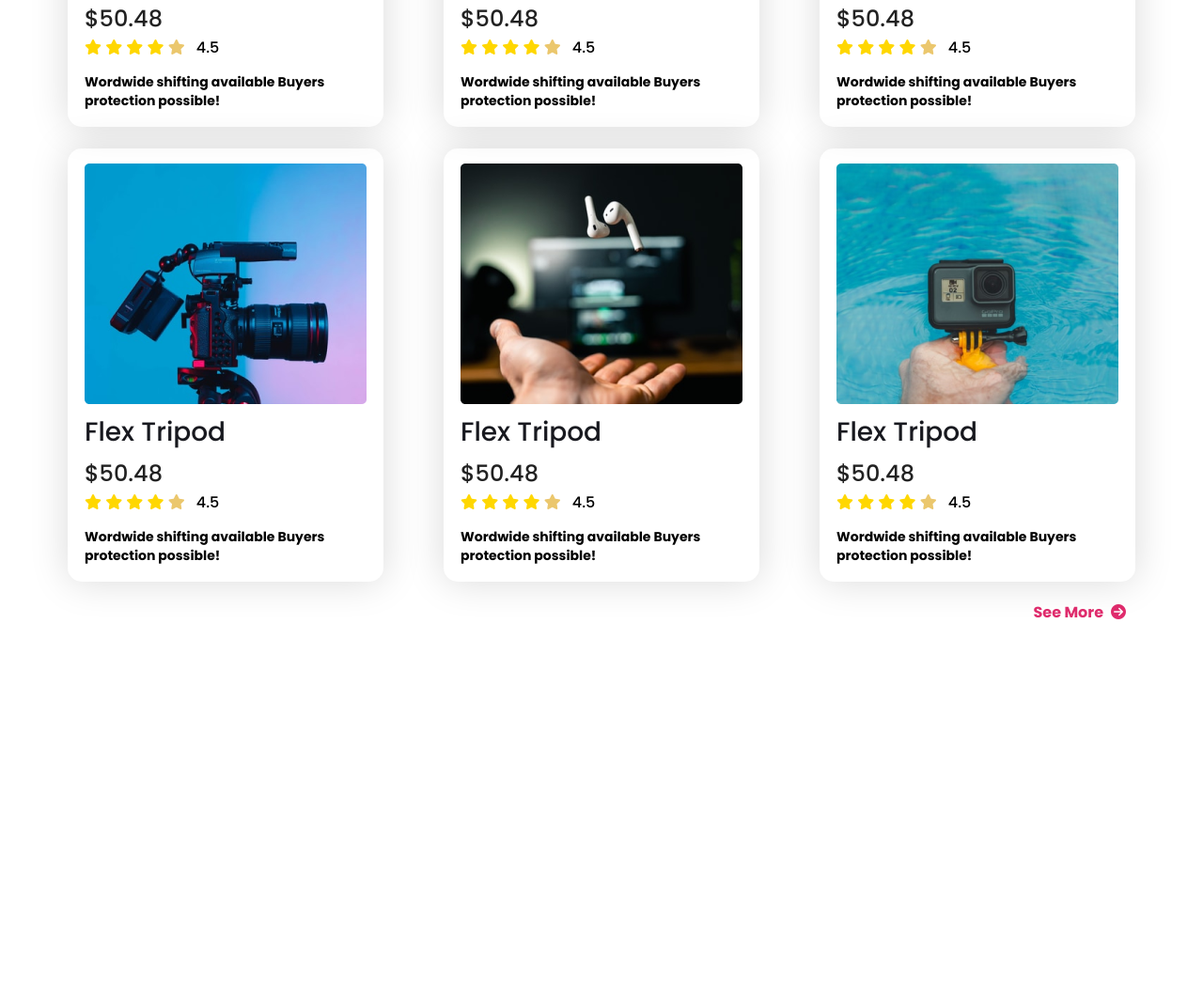
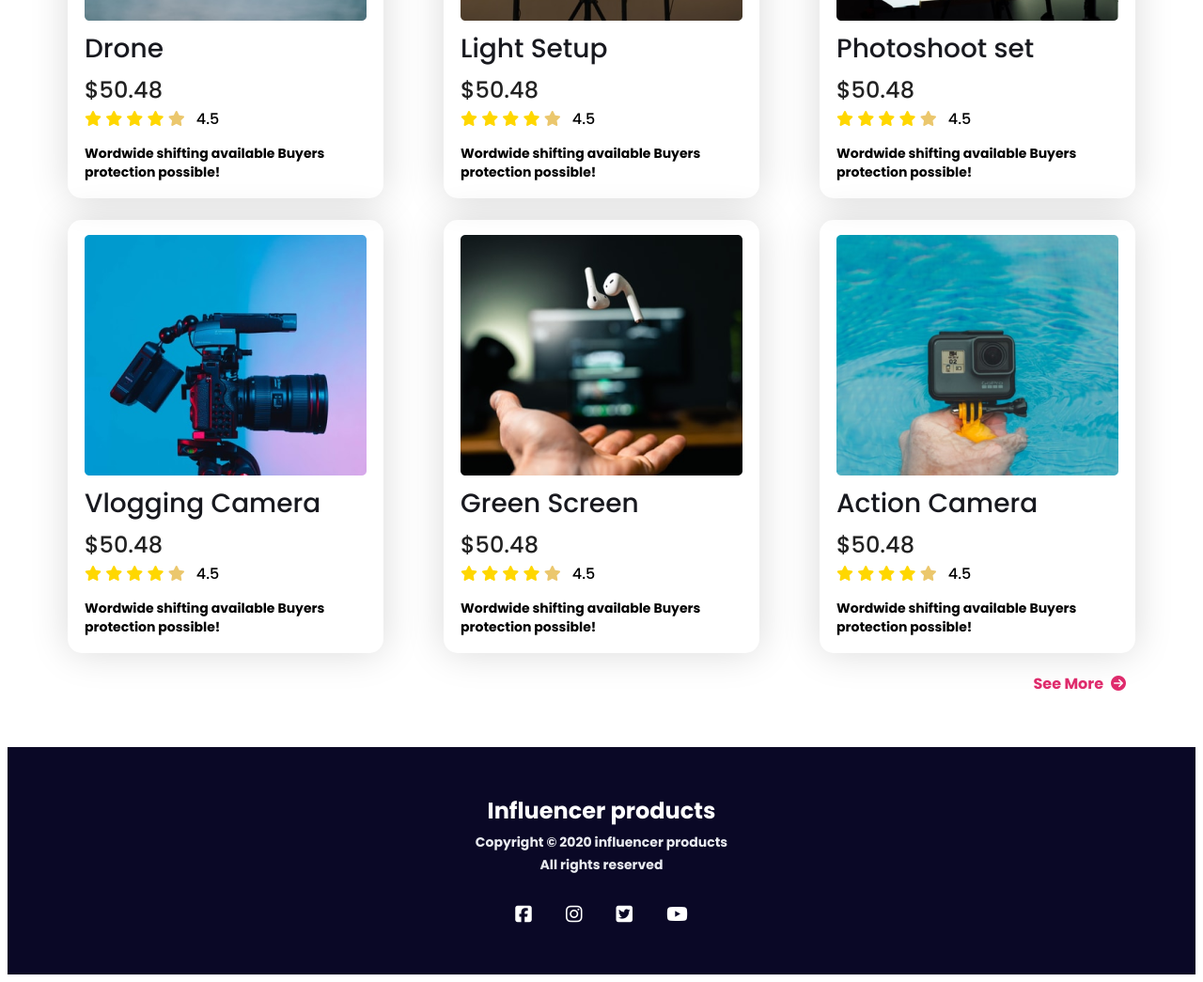
Before and after one commit to chandan-chakma/assingment-2-repo, a plain HTML site: page index.html in a window 1280 px wide. Shown: the part 1600-2645 px from the top of the page at 94% size. Before the commit the page ends 2284 px from the top, so only its background shows below. Drawn offline with Linux system fonts and the light colour scheme.

Commit message:
extra-section

```diff
--- a/index.html
+++ b/index.html
@@ -116,7 +116,7 @@
                     <div class="product-details">
 
                         <div class="product-title">
-                            <h2>Flex Tripod</h2>
+                            <h2>microphone</h2>
                             <span class="price">$50.48</span>
                         </div>
 
@@ -140,7 +140,7 @@
                     <div class="product-details">
 
                         <div class="product-title">
-                            <h2>Flex Tripod</h2>
+                            <h2>Airbuds</h2>
                             <span class="price">$50.48</span>
                         </div>
 
@@ -164,7 +164,7 @@
                     <div class="product-details">
 
                         <div class="product-title">
-                            <h2>Flex Tripod</h2>
+                            <h2>Drone</h2>
                             <span class="price">$50.48</span>
                         </div>
 
@@ -188,7 +188,7 @@
                     <div class="product-details">
 
                         <div class="product-title">
-                            <h2>Flex Tripod</h2>
+                            <h2>Light Setup</h2>
                             <span class="price">$50.48</span>
                         </div>
 
@@ -212,7 +212,7 @@
                     <div class="product-details">
 
                         <div class="product-title">
-                            <h2>Flex Tripod</h2>
+                            <h2>Photoshoot set</h2>
                             <span class="price">$50.48</span>
                         </div>
 
@@ -236,7 +236,7 @@
                     <div class="product-details">
 
                         <div class="product-title">
-                            <h2>Flex Tripod</h2>
+                            <h2>Vlogging Camera</h2>
                             <span class="price">$50.48</span>
                         </div>
 
@@ -260,7 +260,7 @@
                     <div class="product-details">
 
                         <div class="product-title">
-                            <h2>Flex Tripod</h2>
+                            <h2>Green Screen</h2>
                             <span class="price">$50.48</span>
                         </div>
 
@@ -284,7 +284,7 @@
                     <div class="product-details">
 
                         <div class="product-title">
-                            <h2>Flex Tripod</h2>
+                            <h2>Action Camera</h2>
                             <span class="price">$50.48</span>
                         </div>
 
@@ -313,6 +313,18 @@
 
     </main>
 
+    <footer class="footer">
+        <h3>Influencer products</h3>
+        <p>Copyright © 2020 influencer products<br>
+            All rights reserved
+        </p>
+        <i class="fab fa-facebook-square"></i>
+        <i class="fab fa-instagram"></i>
+        <i class="fab fa-twitter-square"></i>
+        <i class="fab fa-youtube"></i>
+    </footer>
+
 </body>
 
+
 </html>
--- a/style.css
+++ b/style.css
@@ -130,6 +130,10 @@ li a{
 
 }
 /*-------- collection section style start------ */
+.collection{
+    margin: 100px 0px;
+}
+
 .popular{
     font-size: 28px;
     line-height: 70px;
@@ -208,3 +212,38 @@ p{
     font-weight: 700;
 }
 /*-------- collection section style end------ *
+
+
+/* ---------footer start------------*/
+.footer{
+    background-color:#0A0826;
+    text-align: center;
+    padding: 50px 0px;
+}
+.footer h3{
+    font-size: 24px;
+    line-height: 36px;
+    font-weight: 700;
+    color: #fff;
+    margin-top: 0px;
+    margin-bottom: 3px;
+
+}
+
+.footer p{
+    font-size: 14px;
+    line-height: 24px;
+    font-weight: 700;
+    color: #e9ebf0;
+    margin-top: 0px;
+
+}
+.fab{
+    font-size: 20px;
+    color: #fff;
+    padding: 0px 16px;
+    margin-top: 17px;
+}
+.fab:hover{
+    color: indigo;
+}
```
